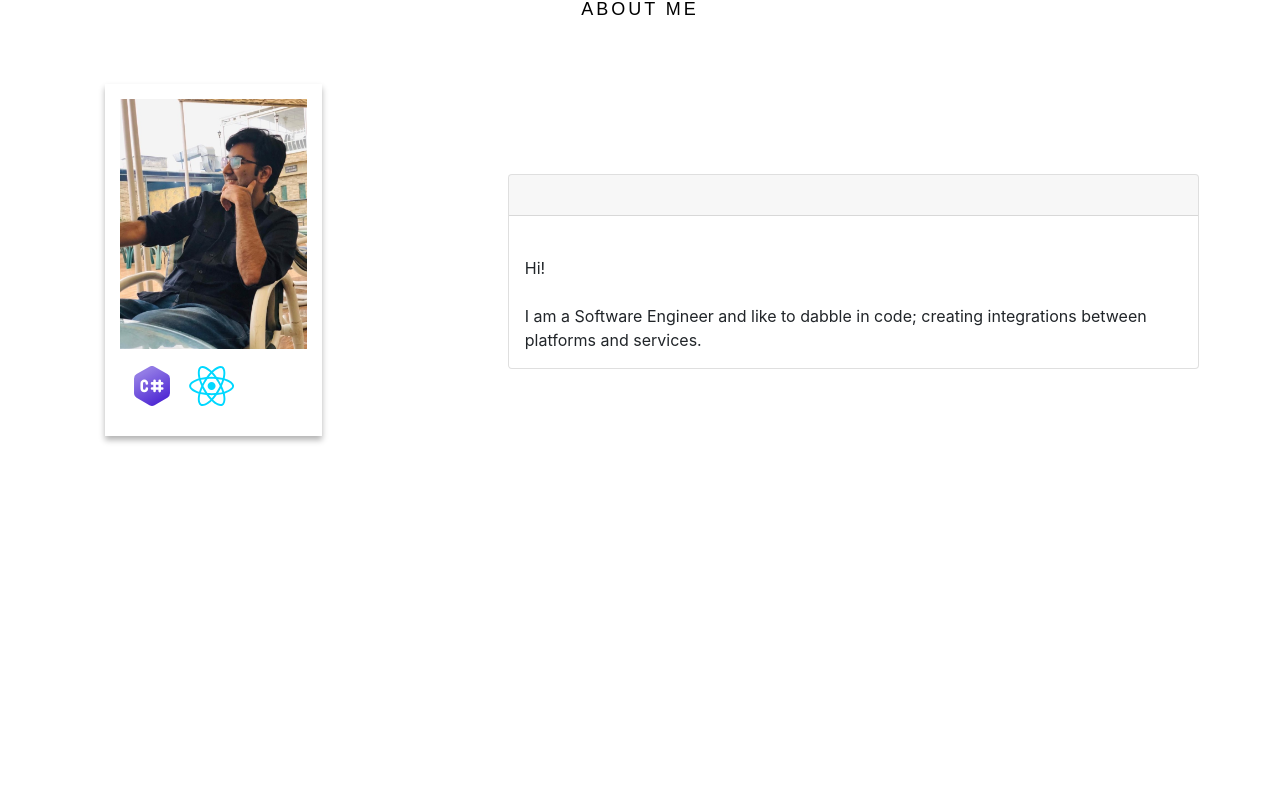
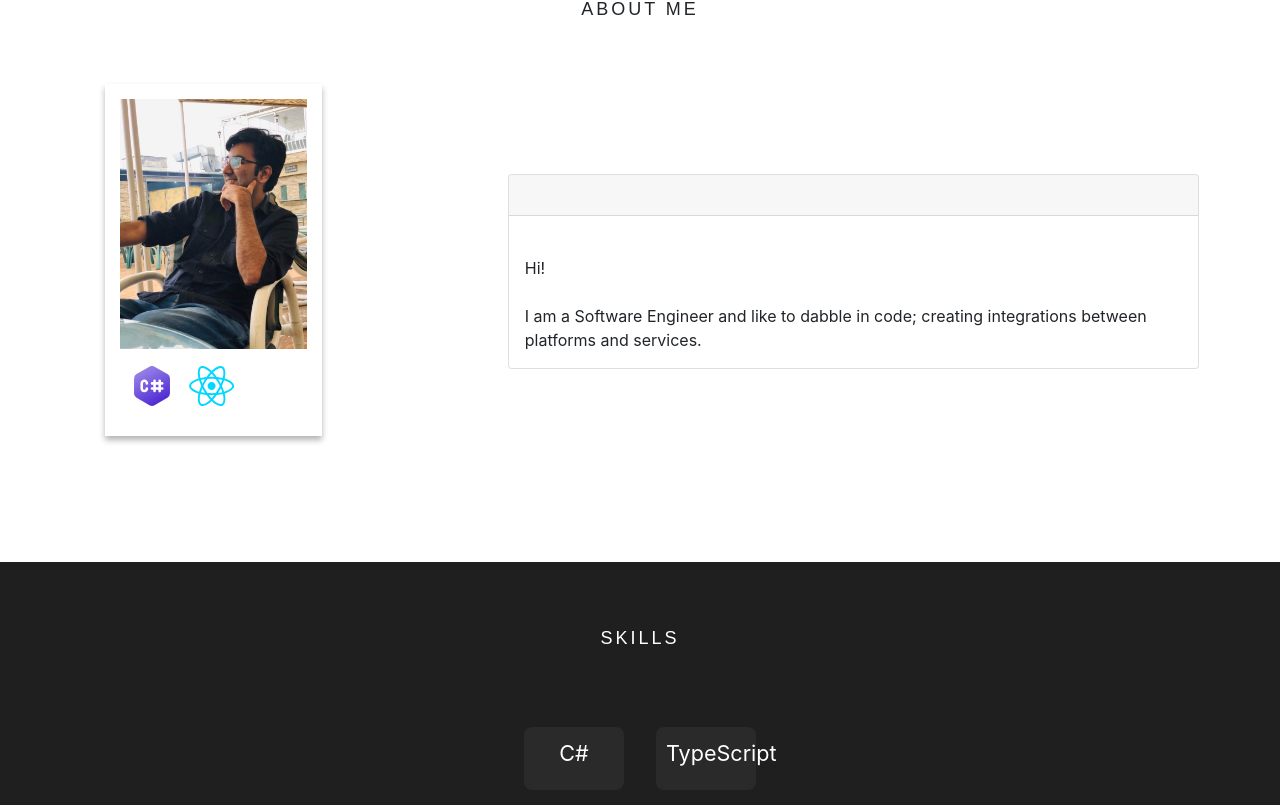
Before and after one commit to afroze9/developer-portfolio, a React (Create React App) app: page / in a window 1280 px wide. Shown: the part 867-1672 px from the top of the page. Before the commit the page ends 1429 px from the top, so only its background shows below. Built offline with nearby package versions, Linux system fonts and the light colour scheme; some icons are missing.

Commit message:
Started working on skills

```diff
--- a/package.json
+++ b/package.json
@@ -53,6 +53,7 @@
     "eslint-config-prettier": "^8.5.0",
     "eslint-plugin-react": "^7.29.4",
     "prettier": "2.6.1",
+    "sass": "^1.50.0",
     "stylelint": "^14.6.1",
     "stylelint-config-prettier": "^9.0.3",
     "stylelint-config-standard": "^25.0.0"
--- a/src/App.tsx
+++ b/src/App.tsx
@@ -1,7 +1,7 @@
 import Landing from "./components/Landing";
 import About from "./components/About";
-import Projects from "./components/Projects";
-// import Skills from "./components/Skills";
+//import Projects from "./components/Projects";
+import Skills from "./components/Skills";
 // import Experience from "./components/Experience";
 // import Footer from "./components/Footer";
 import { ThemeProvider } from "styled-components";
@@ -15,15 +15,26 @@ const App = () => {
     'Dev Lead',
     'Azure DevOps Administrator',
     'SharePoint Administrator']);
+  const [skills, setSkills] = useState([
+    {
+      "name": "C#",
+      "class": "devicon-csharp-plain",
+      "level": "65"
+    }, {
+      "name": "TypeScript",
+      "class": "devicon-typescript-plain",
+      "level": "90"
+    },
+  ]);
 
   return (
     <ThemeProvider theme={theme}>
       <div>
         <Landing setTheme={setTheme} titles={titles} />
         <About />
-        {/* <Projects / >
-        <Skills />
-        <Experience />
+        {/* <Projects / >*/}
+        <Skills skills={skills} />
+        {/* <Experience />
         <Footer /> */}
       </div>
     </ThemeProvider>
--- a/src/components/About.component.css
+++ b/src/components/About.component.css
@@ -1,12 +1,3 @@
-#about h1 {
-  padding-top: 5%;
-  font: 18px/24px "opensans-bold",sans-serif;
-  text-transform: uppercase;
-  letter-spacing: 3px;
-  color: #000;
-  text-align: center;
-}
-
 .polaroid img {
 	display: block;
 	max-width: 200px;
--- a/src/components/About.tsx
+++ b/src/components/About.tsx
@@ -15,7 +15,7 @@ const About = () => {
   return (
     <section id="about">
       <div className="col-md-12">
-        <h1>
+        <h1 className="section-title">
           <span>About Me</span>
         </h1>
         <div className="row center-aligner mx-auto mb-5">
--- /dev/null
+++ b/src/components/Skills.component.scss
@@ -0,0 +1,22 @@
+#skills {
+	background: #1F1F1F;
+	min-height: 200px;
+	width: 100%;
+	overflow: hidden;
+	padding-bottom: 10%;
+}
+
+.skill-icon {
+	font-size: 180%;
+	color: white;
+	text-align: center;
+	position: relative;
+}
+
+.skills-tile {
+	background-color: transparentize(#F8F5F4, 0.95);
+	padding: 10px 10px 5px 10px;
+	width: 100px;
+	margin: 5px 0 5px 0;
+	border-radius: 8px;
+}
--- a/src/components/Skills.tsx
+++ b/src/components/Skills.tsx
@@ -1,6 +1,49 @@
-const Skills = () => {
+import './Skills.component.scss';
+
+type ISkill = {
+  name: string,
+  level: string,
+  class: string
+}
+
+type ISkillsProps = {
+  skills: ISkill[]
+}
+
+type ISkillProps = {
+  skill: ISkill
+}
+
+const Skill = ({ skill }: ISkillProps) => {
+  return <li className="list-inline-item mx-3">
+    <span>
+      <div className="text-center skills-tile">
+        <i className={skill.class} style={{ fontSize: '220%' }}>
+        </i>
+        <p className="text-center" style={{ fontSize: '75%' }}>
+          {skill.name}
+        </p>
+      </div>
+    </span>
+  </li>
+}
+
+const Skills = ({ skills }: ISkillsProps) => {
   return (
-    <h1>Skill List</h1>
+    <section id="skills">
+      <div className="col-md-12">
+        <div className="col-md-12">
+          <h1 className="section-title pb-5p">
+            <span className="text-white">Skills</span>
+          </h1>
+        </div>
+        <div className="col-md-12 text-center">
+          <ul className="list-inline mx-auto skill-icon">
+            {skills.map(skill => <Skill skill={skill} key={skill.name} />)}
+          </ul>
+        </div>
+      </div>
+    </section>
   )
 }
 
--- a/src/index.css
+++ b/src/index.css
@@ -20,3 +20,15 @@ code {
 .full-height {
   height: 100%;
 }
+
+.section-title {
+	padding-top: 5%;
+	font: 18px/24px 'opensans-bold', sans-serif;
+	text-transform: uppercase;
+	letter-spacing: 3px;
+	text-align: center;
+}
+
+.pb-5p {
+  padding-bottom: 5%;
+}
```
Also changed, not shown: 1 other file (tests, documents, lock files or other folders).
